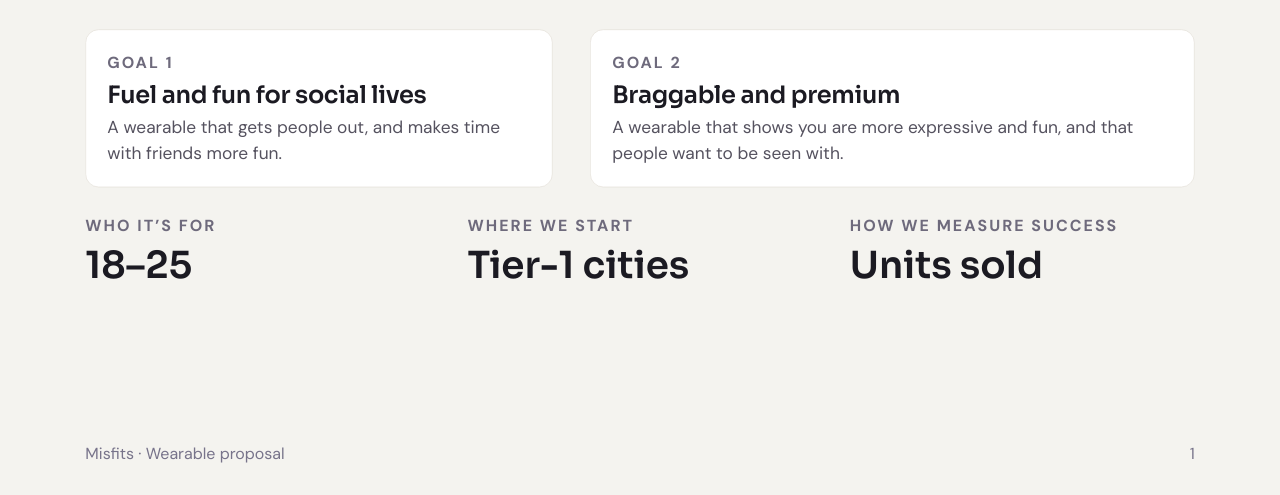
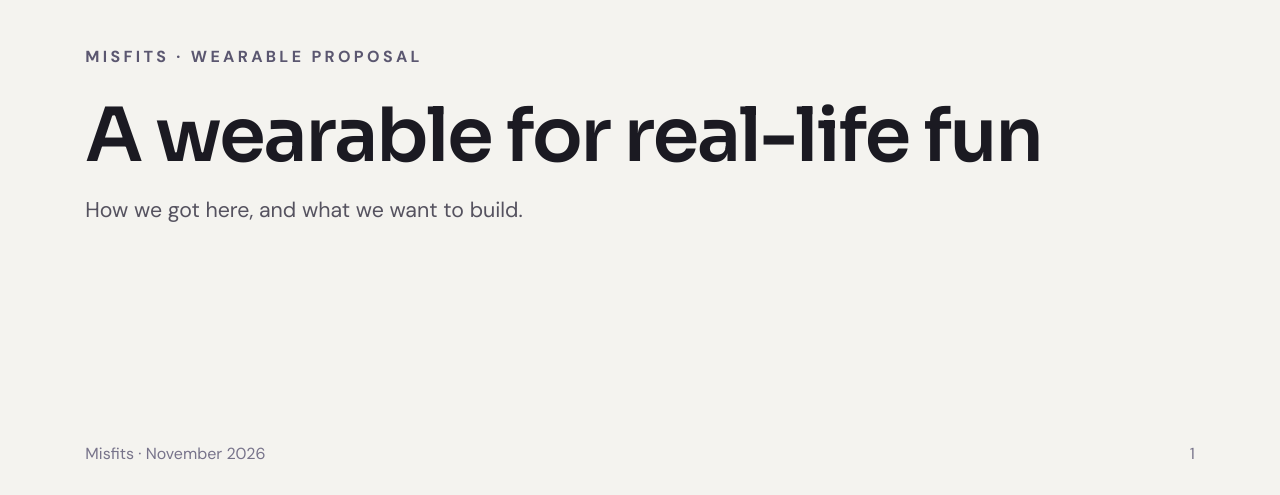
Before and after one commit to 13swat/glo, a plain HTML site: page index.html in a window 1280 px wide. Shown: the part 254-749 px from the top of the page. Drawn offline with Linux system fonts and the light colour scheme.

Commit message:
Add title slide ahead of the deck
Co-Authored-By: Claude Opus 5.5 <noreply@anthropic.com>
Claude-Session: https://claude.ai/code/session_01AXvb1c35NCsBiTvuW5HG6m

```diff
--- a/index.html
+++ b/index.html
@@ -81,6 +81,14 @@ section.neutral{background:#F4F3EF;color:#1B1A22;}
 
 </style></head><body>
 <div id="wrap"><div id="stage">
+<section hidden id="n-title" class="neutral">
+<div style="flex:1;display:flex;flex-direction:column;justify-content:center">
+<p class="eyebrow in" style="--i:0">Misfits · Wearable proposal</p>
+<h1 class="in" style="--i:1;margin-top:24px;width:1700px">A wearable for real-life fun</h1>
+<p class="lead in" style="--i:2;margin-top:32px;width:1200px">How we got here, and what we want to build.</p>
+</div>
+<div class="foot"><p class="ft">Misfits · November 2026</p><p class="ft pg"></p></div>
+</section>
 <section hidden id="n-goal" class="neutral">
 <p class="eyebrow in" style="--i:0">How we got here · The goal</p>
 <h2 class="in" style="--i:1">Add fun to people’s mundane lives</h2>
```
